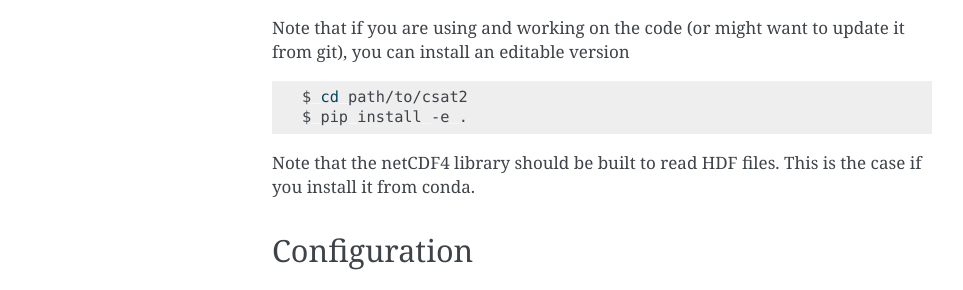
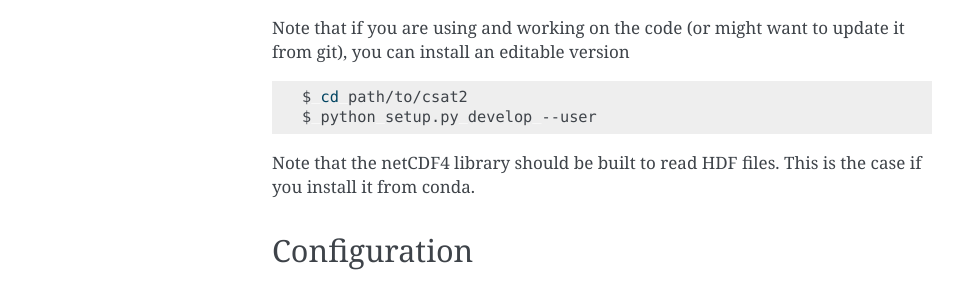
Before and after one commit to EdGrrr/csat2, a Sphinx documentation site: the page built from doc/installation.rst, in a window 1280 px wide and 900 px high, scrolled down 350 px. Shown: the part 152-442 px from the top of the window, without its empty margins (148-1111 px from the left). Built offline with Sphinx 7.4.7, drawn with Linux system fonts in a browser that asks for light colours; pages that are not in the unit, such as notebooks, are missing from menus.

Commit message:
Stick with setup.py installation for the moment

```diff
--- a/doc/installation.rst
+++ b/doc/installation.rst
@@ -29,7 +29,7 @@ Note that if you are using and working on the code (or might want to update it f
 .. code-block:: bash
 
     $ cd path/to/csat2
-    $ pip install -e .
+    $ python setup.py develop --user
 
 
 Note that the netCDF4 library should be built to read HDF files. This is the case if you install it from conda.
```
